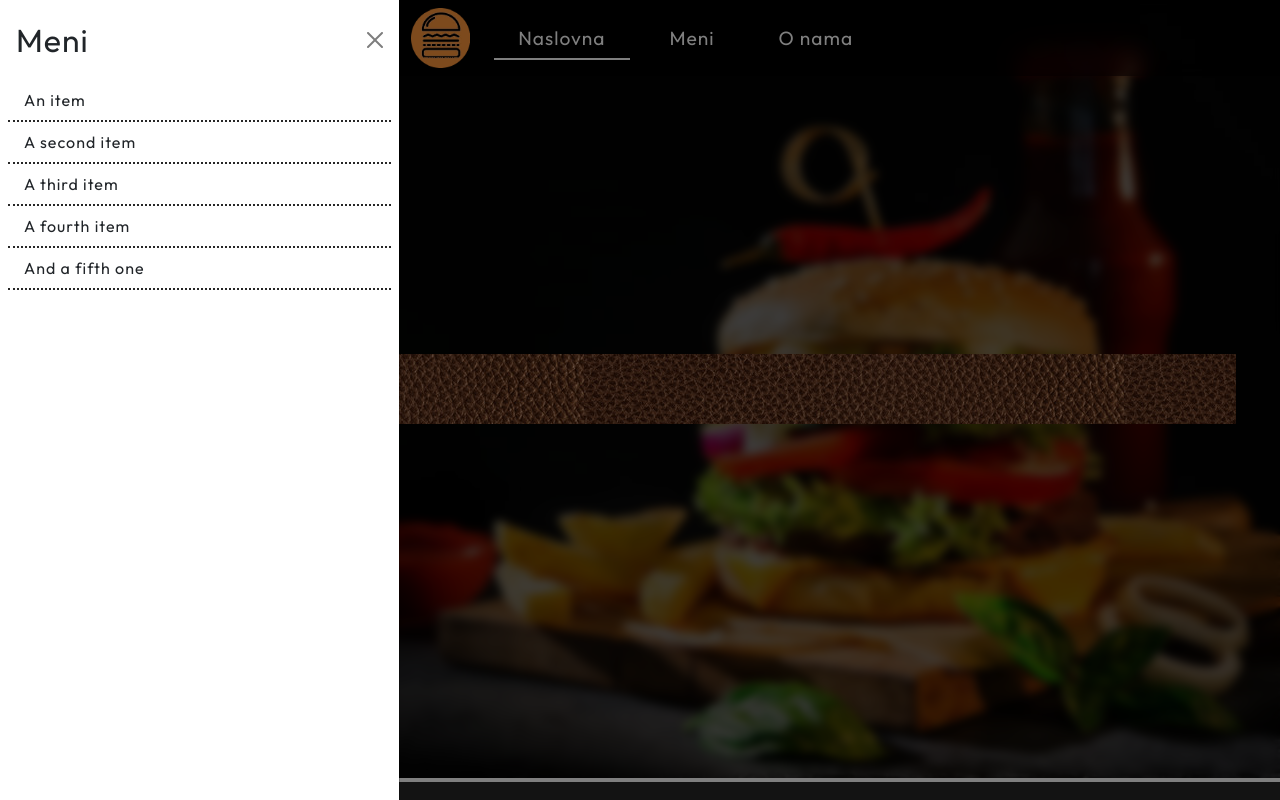
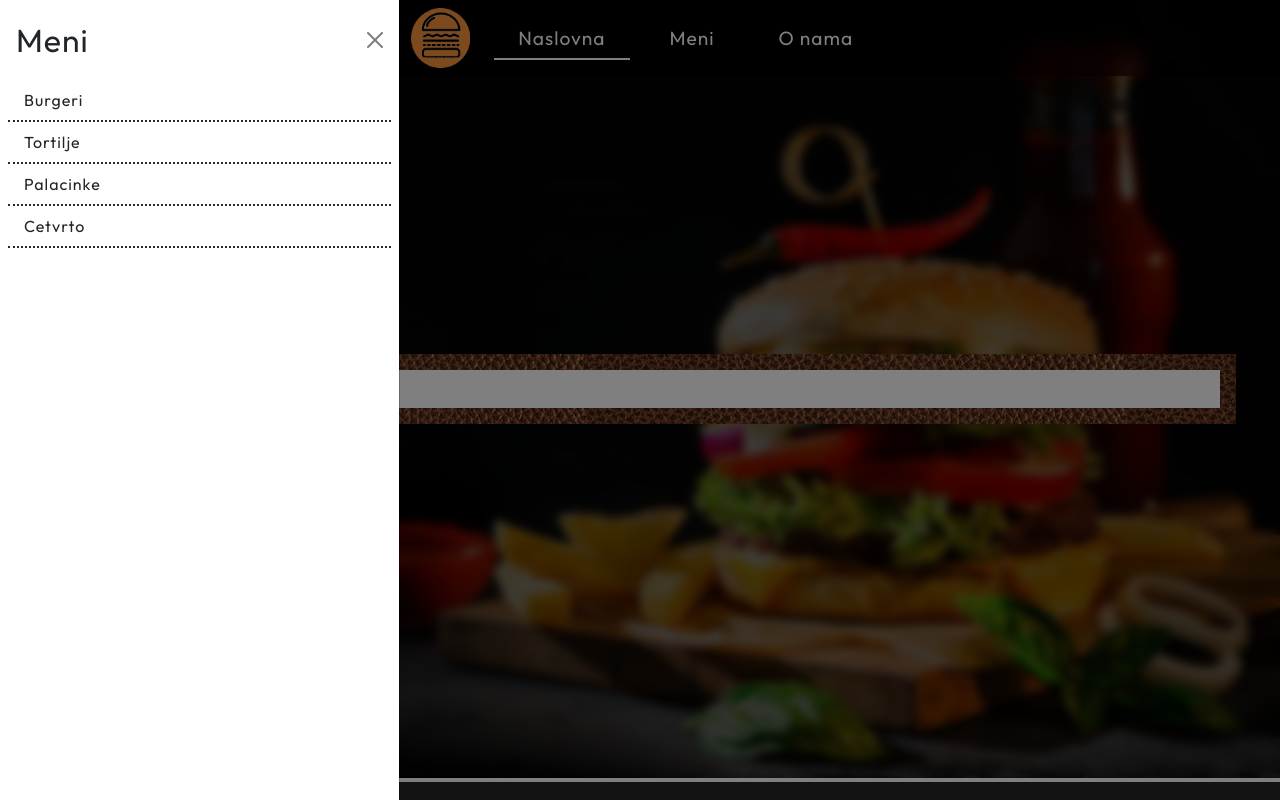
Before and after one commit to nikola-velemir/CrniDzo, a React (Vite) app: page /menu in a window 1280 px wide. Both pictures are taken after a click on the button "Button with data-bs-target". Shown: the top 800 px of the page. Built offline with nearby package versions, Linux system fonts and the light colour scheme.

Commit message:
[wip/feature] menu

```diff
--- a/src/App.css
+++ b/src/App.css
@@ -929,6 +929,11 @@ footer .footer-link-icon {
     }
   }
 }
+.menu-content {
+  width: 100%;
+  height: 100%;
+  background-color: #fff;
+}
 .location-display-filter {
   position: absolute;
   top: 0;
--- a/src/Components/Menu/SubComponents/Categories.tsx
+++ b/src/Components/Menu/Categories/Categories.tsx
@@ -22,11 +22,14 @@ const Categories = () => {
       </div>
       <div className="offcanvas-body">
         <ul className="list-group">
-          <li className="list-group-item">An item</li>
-          <li className="list-group-item">A second item</li>
-          <li className="list-group-item">A third item</li>
-          <li className="list-group-item">A fourth item</li>
-          <li className="list-group-item">And a fifth one</li>
+          {categories.map(({ title }, index) => {
+            console.log(index);
+            return (
+              <li key={index} className="list-group-item">
+                {title}
+              </li>
+            );
+          })}
         </ul>
       </div>
     </div>
--- a/src/Components/Menu/MenuComponent.tsx
+++ b/src/Components/Menu/MenuComponent.tsx
@@ -1,4 +1,4 @@
-import Categories from "./SubComponents/Categories";
+import Categories from "./Categories/Categories";
 import LeatherTexture from "../../assets/textures/leather.jpg";
 
 const MenuComponent = () => {
@@ -7,6 +7,7 @@ const MenuComponent = () => {
       <div className="row">
         <div className="col-12">
           <div style={{ backgroundImage: `url(${LeatherTexture})` }}>
+            <div className="menu-content">
               <button
                 className="btn btn-primary"
                 type="button"
@@ -20,6 +21,7 @@ const MenuComponent = () => {
           </div>
         </div>
       </div>
+    </div>
   );
 };
 
--- a/src/Pages/Menu.tsx
+++ b/src/Pages/Menu.tsx
@@ -1,6 +1,6 @@
 import Footer from "../Components/Footer/Footer";
 import MenuPageBanner from "../Components/Hero/Banner/MenuPageBanner/MenuPageBanner";
-import Categories from "../Components/Menu/SubComponents/Categories";
+import Categories from "../Components/Menu/Categories/Categories";
 
 const Menu = () => {
   return (
```
Also changed, not shown: vite.config.ts.timestamp-1725822649427-c4746006f2252.mjs (added, +13 -0 lines). Lines whose indentation alone changed are shown as unchanged.
